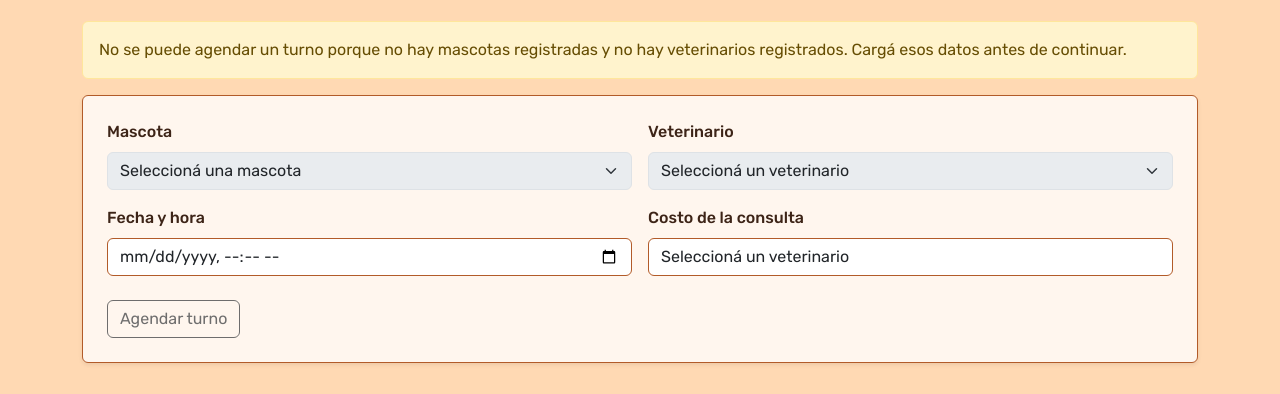
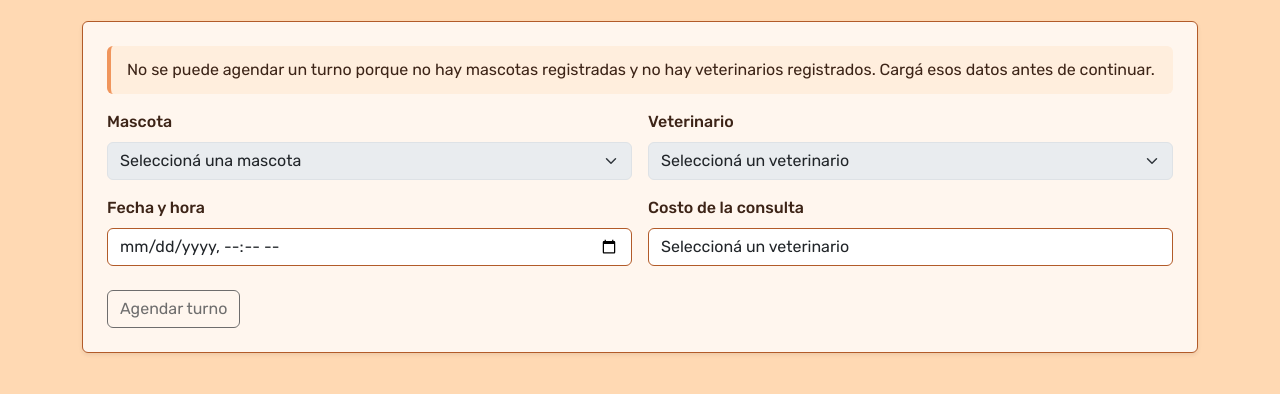
Before and after one commit to LucianoMaciel10/Veterinaria-La-Mary, a website built with Vite: page turnos.html in a window 1280 px wide. Shown: the part 153-547 px from the top of the page. Built offline with nearby package versions, Linux system fonts and the light colour scheme.

Commit message:
Consistencia en formularios: aviso de Turnos con aviso-edicion y selects deshabilitados en Historia clínica

```diff
--- a/js/historia-clinica.js
+++ b/js/historia-clinica.js
@@ -66,6 +66,8 @@ function cargarSelects() {
   avisoSinDatos.textContent = avisos.join(" ");
   avisoSinDatos.classList.toggle("d-none", !faltanDatos);
   btnGuardarHistoria.disabled = faltanDatos;
+  selectMascota.disabled = mascotas.length === 0;
+  selectVeterinario.disabled = veterinarios.length === 0;
 }
 
 // Formatea la fecha y hora para mostrarla en la tabla.
--- a/turnos.html
+++ b/turnos.html
@@ -172,13 +172,14 @@
   <section class="container my-5">
     <h2 class="mb-4">Gestión de Turnos</h2>
 
-    <div
-      id="avisoCatalogos"
-      class="alert alert-warning d-none"
-      role="alert"
-    ></div>
+    <form id="formTurno" class="card p-4 shadow-sm mb-5">
+      <div
+        id="avisoCatalogos"
+        class="aviso-edicion d-none"
+        role="alert"
+      ></div>
 
-    <form id="formTurno" class="card p-4 shadow-sm mb-5">
+
       <div class="row g-3">
         <div class="col-12 col-md-6">
           <label for="mascota" class="form-label">Mascota</label>
```
